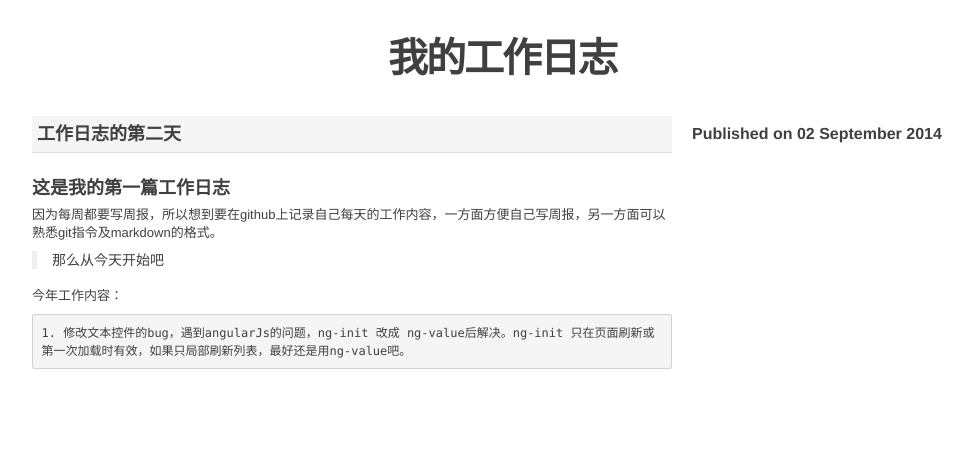
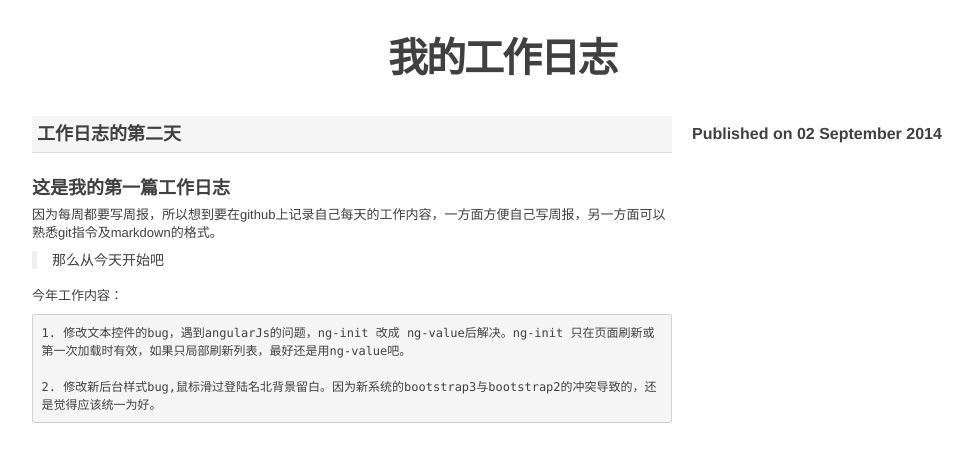
Before and after one commit to bjfuzzj/workdiary, a Jekyll site: the page built from _posts/2014/2014-09-02-9月2日.md, in a window 1280 px wide. Shown: the top 462 px of the page, without its empty margins (138-1111 px from the left). Built offline with Jekyll 4.4.1, drawn with Linux system fonts in a browser that asks for light colours; Markdown is read by kramdown in place of the engine named in the settings.

Commit message:
new posts

```diff
--- a/_posts/2014/2014-09-02-9月2日.md
+++ b/_posts/2014/2014-09-02-9月2日.md
@@ -12,3 +12,5 @@ title: 工作日志的第二天
 今年工作内容：
 
     1. 修改文本控件的bug，遇到angularJs的问题，ng-init 改成 ng-value后解决。ng-init 只在页面刷新或第一次加载时有效，如果只局部刷新列表，最好还是用ng-value吧。
+
+    2. 修改新后台样式bug,鼠标滑过登陆名北背景留白。因为新系统的bootstrap3与bootstrap2的冲突导致的，还是觉得应该统一为好。
```
